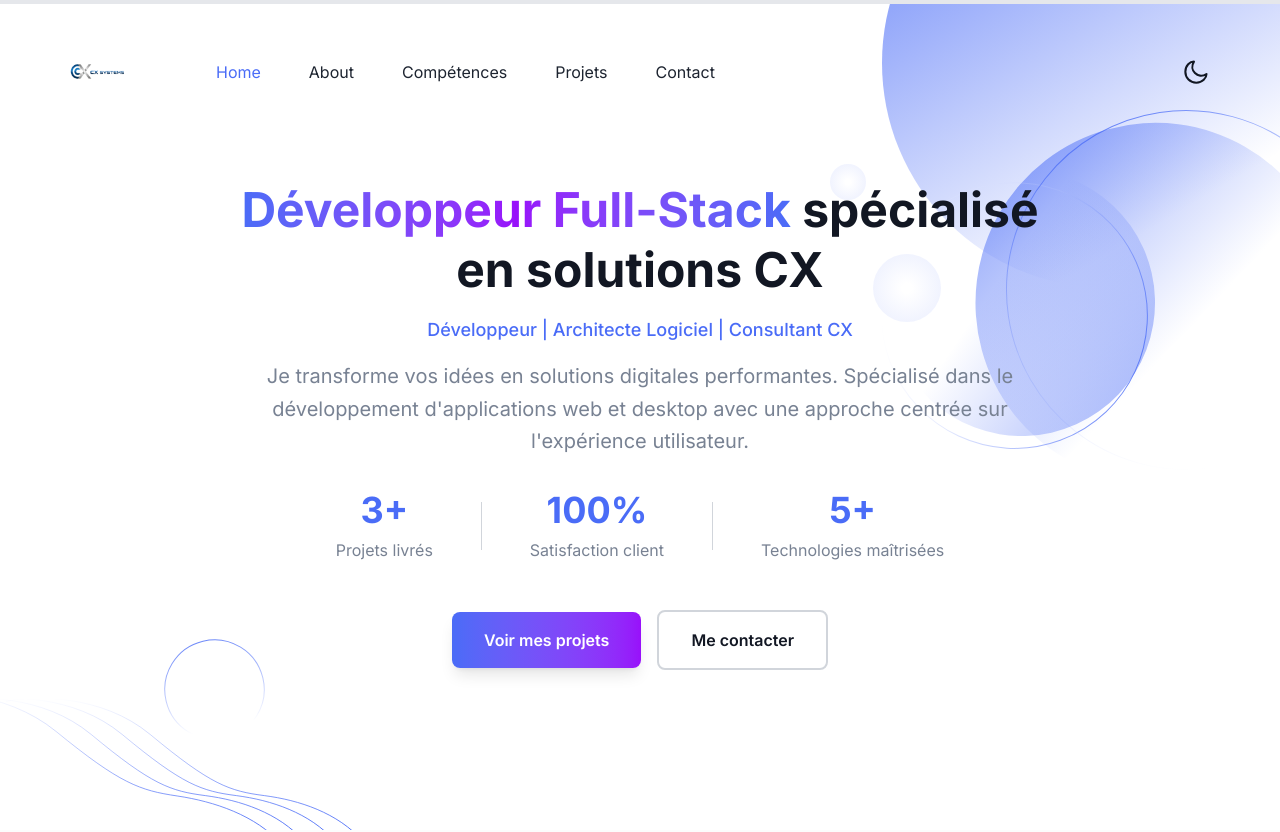
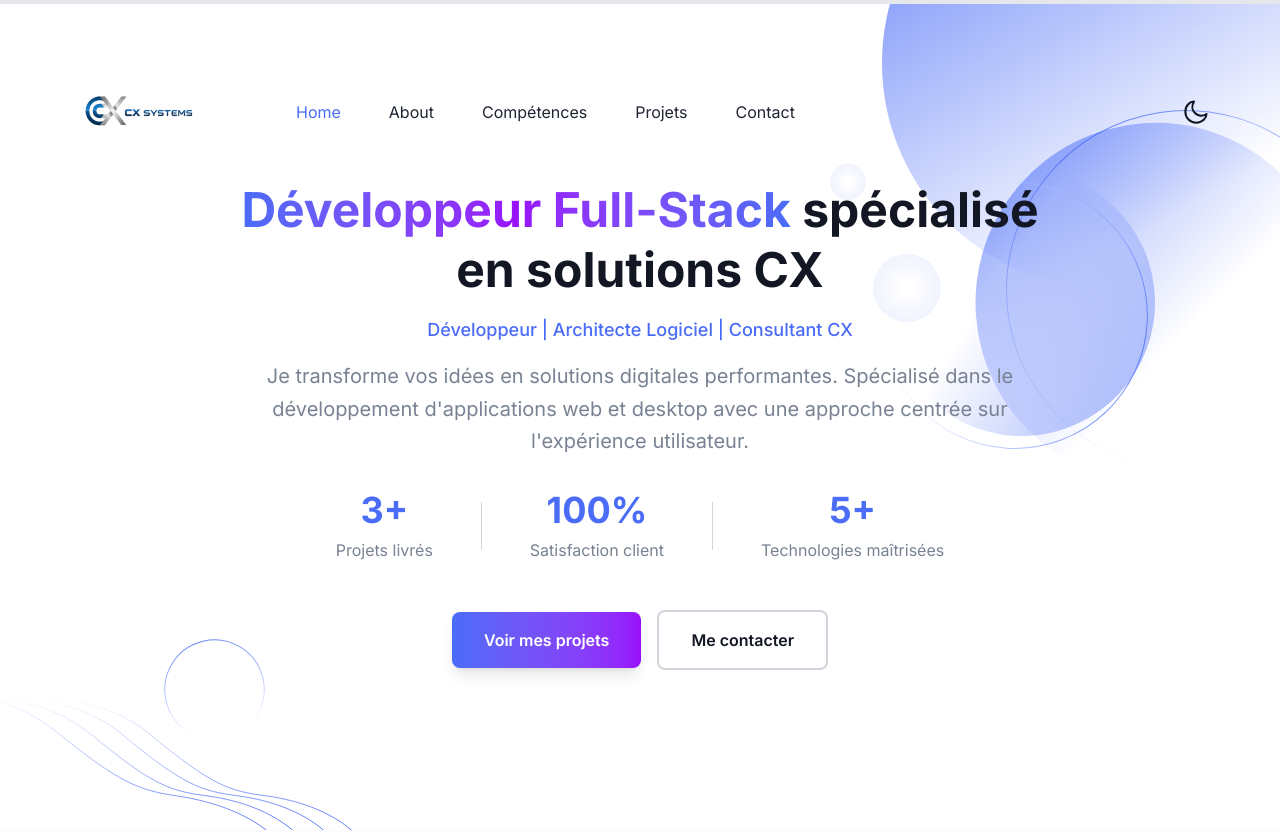
Before and after one commit to meziania/CX-Systems, a Next.js app: page / in a window 1280 px wide. Shown: the top 832 px of the page. Built offline with nearby package versions, Linux system fonts and the light colour scheme.

Commit message:
Agrandir les logos dans la navbar et supprimer la section parcours de la page home

```diff
--- a/src/app/page.tsx
+++ b/src/app/page.tsx
@@ -1,6 +1,5 @@
 import AboutSectionOne from "@/components/About/AboutSectionOne";
 import AboutSectionTwo from "@/components/About/AboutSectionTwo";
-import TimelineSection from "@/components/About/TimelineSection";
 import ScrollUp from "@/components/Common/ScrollUp";
 import Contact from "@/components/Contact";
 import Features from "@/components/Features";
@@ -17,7 +16,6 @@ export default function Home() {
       <Services />
       <AboutSectionOne />
       <AboutSectionTwo />
-      <TimelineSection />
       <Testimonials />
       <Contact />
     </>
--- a/src/components/Header/index.tsx
+++ b/src/components/Header/index.tsx
@@ -59,13 +59,13 @@ const Header = () => {
                 <Image
                   src="/images/logo/logo-2.png"
                   alt="logo"
-                  width={300}
-                  height={80}
+                  width={600}
+                  height={160}
                   className="dark:hidden"
                   style={{
-                    height: "80px",
+                    height: "160px",
                     width: "auto",
-                    maxWidth: "300px",
+                    maxWidth: "600px",
                     objectFit: "contain"
                   }}
                   priority
@@ -74,13 +74,13 @@ const Header = () => {
                 <Image
                   src="/images/logo/logo.png"
                   alt="logo"
-                  width={300}
-                  height={80}
+                  width={600}
+                  height={160}
                   className="hidden dark:block"
                   style={{
-                    height: "80px",
+                    height: "160px",
                     width: "auto",
-                    maxWidth: "300px",
+                    maxWidth: "600px",
                     objectFit: "contain"
                   }}
                   priority
```
